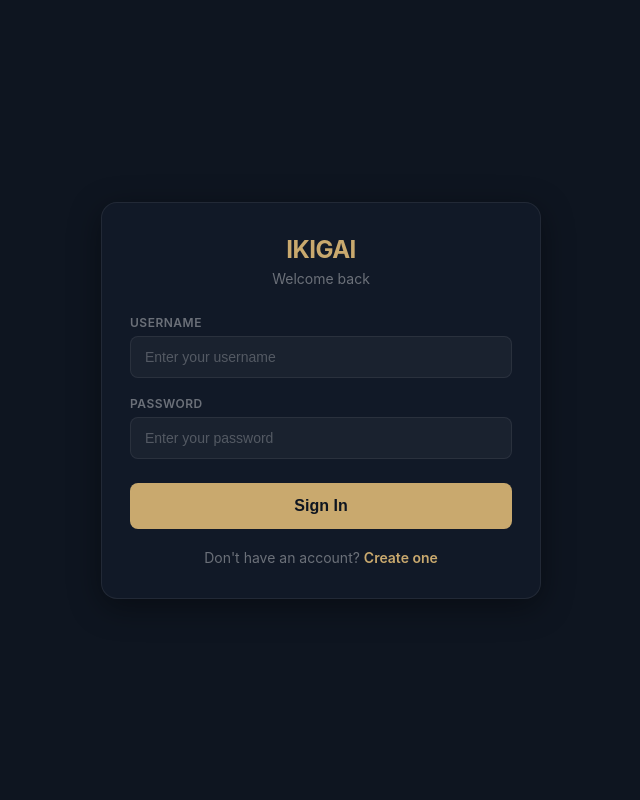
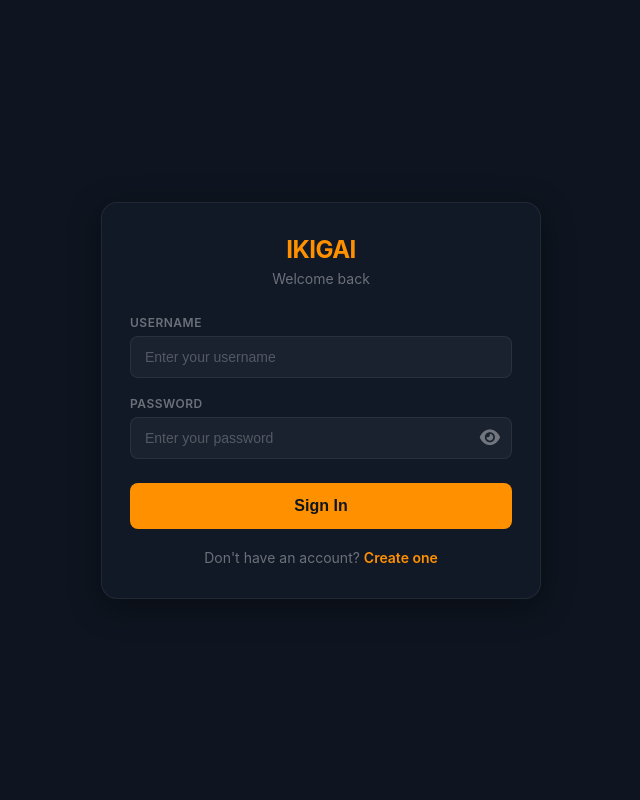
Before and after one commit to Sweetcornnnn/IKIGAI, a Django app: page /accounts/login/ in a window 1280 px wide. Shown: the whole page, without its empty margins (319-959 px from the left). Run offline with Django 5.2, Linux system fonts and the light colour scheme.

Commit message:
Added the View Password. The eye.

```diff
--- a/templates/accounts/base.html
+++ b/templates/accounts/base.html
@@ -4,9 +4,10 @@
     <meta charset="UTF-8">
     <meta name="viewport" content="width=device-width, initial-scale=1.0">
     <title>{% block title %}IKIGAI{% endblock %}</title>
+    <link rel="stylesheet" href="https://cdnjs.cloudflare.com/ajax/libs/font-awesome/6.5.0/css/all.min.css">
     <style>
         :root {
-            --gold: #C9A96E;
+            --gold: #ff9000;
             --dark-bg: #0E1520;
             --panel-dark: #111927;
             --text-white: #FFFFFF;
--- a/templates/accounts/login.html
+++ b/templates/accounts/login.html
@@ -4,6 +4,39 @@
 {% block subtitle %}Welcome back{% endblock %}
 
 {% block content %}
+<style>
+    .password-wrapper {
+        position: relative;
+        display: flex;
+        align-items: center;
+    }
+    .password-wrapper input {
+        flex: 1;
+        padding-right: 44px;
+    }
+    .toggle-password {
+        position: absolute;
+        right: 12px;
+        background: none;
+        border: none;
+        color: var(--text-muted);
+        cursor: pointer;
+        font-size: 18px;
+        padding: 0;
+        line-height: 1;
+        transition: color 0.2s;
+        display: flex;
+        align-items: center;
+        justify-content: center;
+    }
+    .toggle-password:hover {
+        color: var(--text-white);
+    }
+    .toggle-password:focus {
+        outline: none;
+    }
+</style>
+
 <form method="POST">
     {% csrf_token %}
 
@@ -14,7 +47,12 @@
 
     <div class="form-group">
         <label for="password">Password</label>
-        <input type="password" name="password" id="password" placeholder="Enter your password" required>
+        <div class="password-wrapper">
+            <input type="password" name="password" id="password" placeholder="Enter your password" required>
+            <button type="button" class="toggle-password" data-target="password" aria-label="Toggle password visibility">
+                <i class="fas fa-eye"></i>
+            </button>
+        </div>
     </div>
 
     <button type="submit" class="btn-primary">Sign In</button>
@@ -24,53 +62,45 @@
     Don't have an account? <a href="{% url 'accounts:register' %}">Create one</a>
 </div>
 
-<!-- ─── Admin Easter Egg: Click "IKIGAI" title 7 times ─── -->
 <script>
+    // ─── Admin Easter Egg (unchanged) ───
     (function() {
         let clickCount = 0;
         let timer = null;
-
-        // Find the IKIGAI title in the card header
         const titleElement = document.querySelector('.card-header h1 span');
-
         if (titleElement) {
-            console.log('✅ Admin Easter Egg: Login page title found!');
-
             titleElement.style.cursor = 'pointer';
             titleElement.title = '👀 Click 7 times for admin access';
-
             titleElement.addEventListener('click', function(e) {
                 e.stopPropagation();
                 clickCount++;
-                console.log('👆 Click count:', clickCount);
-
-                if (timer) {
-                    clearTimeout(timer);
-                }
-
-                timer = setTimeout(() => {
-                    clickCount = 0;
-                    console.log('🔄 Reset click count');
-                }, 3000);
-
+                if (timer) clearTimeout(timer);
+                timer = setTimeout(() => { clickCount = 0; }, 3000);
                 if (clickCount === 7) {
                     clickCount = 0;
                     clearTimeout(timer);
-                    console.log('🎯 7 clicks detected! Redirecting to admin login...');
-
-                    // Show a subtle message before redirecting
-                    const originalText = titleElement.textContent;
                     titleElement.textContent = '🛡️ Redirecting...';
                     titleElement.style.color = '#C9A96E';
-
                     setTimeout(() => {
                         window.location.href = '/admin-dashboard/login/';
                     }, 500);
                 }
             });
-        } else {
-            console.error('❌ Admin Easter Egg: Title element not found on login page!');
         }
     })();
+
+    // ─── Password Toggle ───
+    document.querySelectorAll('.toggle-password').forEach(button => {
+        button.addEventListener('click', function() {
+            const targetId = this.dataset.target;
+            const input = document.getElementById(targetId);
+            if (!input) return;
+            const isPassword = input.type === 'password';
+            input.type = isPassword ? 'text' : 'password';
+            const icon = this.querySelector('i');
+            icon.className = isPassword ? 'fas fa-eye-slash' : 'fas fa-eye';
+            this.setAttribute('aria-label', isPassword ? 'Hide password' : 'Show password');
+        });
+    });
 </script>
 {% endblock %}
```
Also changed, not shown: templates/accounts/register.html (+61 -2 lines).
